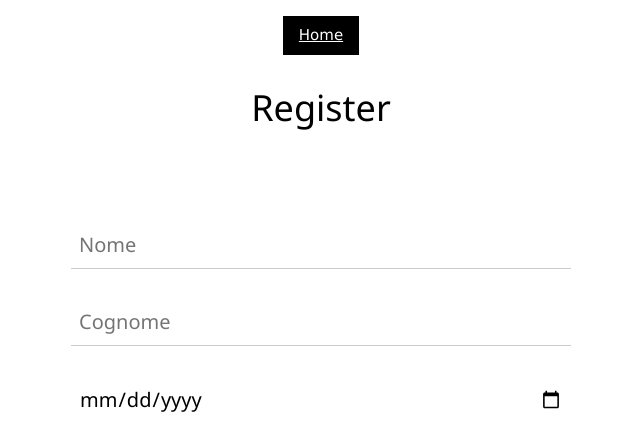
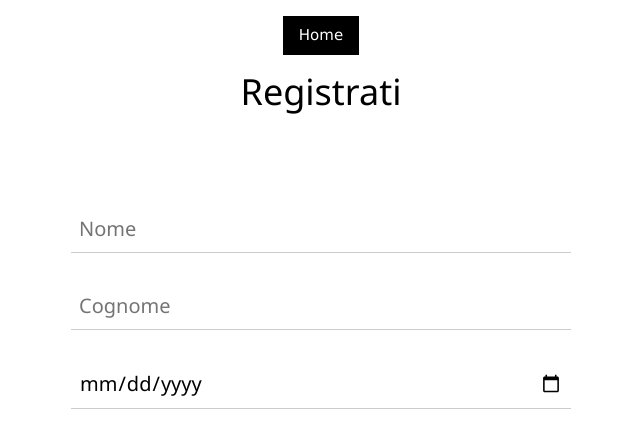
Before and after one commit to Gotti27/Progetto-DB, a Flask app: page /register in a window 1280 px wide. Shown: the top 424 px of the page, without its empty margins (319-959 px from the left). Run offline with Flask 2, Linux system fonts and the light colour scheme; parts of the project's set-up code (start-up, migrations or seed data) failed here and were passed over.

Commit message:
Fixato calendario user_page Aggiunto is_admin() a currentUser Fixata register Aggiunto bottone home a dashboard

```diff
--- a/appF/models.py
+++ b/appF/models.py
@@ -42,6 +42,9 @@ class Persona(UserMixin, Base):
     @property
     def get_email(self):
         return str(self.Email)
+
+    def is_admin(self):
+        return (db.session.query(Staff).filter(Staff.IDStaff == self.CF).filter(Staff.Ruolo == 'Gestore')).count() > 0
 
     def __repr__(self):
         return "<Persona: CF='%s', N='%s', C='%s', S='%s', DN='%s', Email='%s', PW='%s', Tel='%s', Act='%s'>" % (
--- a/appF/views.py
+++ b/appF/views.py
@@ -12,9 +12,7 @@ from appF.models import *
 
 @app.route('/')
 def home():
-    get_time_step()
-    is_admin = (db.session.query(Staff).filter(Staff.IDStaff == current_user.get_id()).filter(
-        Staff.Ruolo == 'Gestore')).count() > 0
+    is_admin = current_user.is_authenticated and current_user.is_admin()
     return render_template("home.html", admin=is_admin)
 
 
@@ -50,7 +48,7 @@ def logout():
 
 @app.route('/register', methods=['GET', 'POST'])
 def register():
-    if current_user.is_authenticated:
+    if current_user.is_authenticated and not current_user.is_admin():
         return redirect(url_for('profile_view', username=current_user.get_email))
     else:
         msg = ''
@@ -135,7 +133,6 @@ def calendar_view(anno, mese):
         corsi = get_corsi(mese, anno)
         for c in corsi: print(c)
     else:
-        print(user.Email)
         corsi = get_prenotazioni_persona(user, mese, anno)
         corsi += (get_corsi_seguiti(user))
     return render_template('calendar.html', corsi=corsi, anno=anno, mese=mese)
--- a/run.py
+++ b/run.py
@@ -32,7 +32,7 @@ engine_istruttore = create_engine(app.config['SQLALCHEMY_DATABASE_URI_ISTRUTTORE
 engine_gestore = create_engine(app.config['SQLALCHEMY_DATABASE_URI_GESTORE'], echo=True)
 """
 
-locale.setlocale(locale.LC_ALL, 'it_IT')
+#locale.setlocale(locale.LC_ALL, 'it_IT')
 
 from appF.views import *  # Non importato all'inizio per evitare dipendenze circolari
 from appF.models import *
--- a/templates/adminDashboard.html
+++ b/templates/adminDashboard.html
@@ -8,6 +8,9 @@
 </head>
 
 <body>
+<div class="w3-container" align="center">
+        <a class="w3-button w3-black w3-margin-top" href="{{url_for('home')}}">Home</a>
+</div><br>
 <div class="w3-border-bottom" style="height: 800px; display:block">
     <div id="calendarContainer"><img src="https://media3.giphy.com/media/3oEjI6SIIHBdRxXI40/giphy.gif?cid=790b7611571d973053c38bc13f748ca7461ef601b62dd84e&rid=giphy.gif&ct=g" style="display:block; margin:auto; width: 25%;">
     </div>
--- a/templates/home.html
+++ b/templates/home.html
@@ -32,8 +32,8 @@
                 <a href="{{url_for('profile_view', username=current_user.Email)}}" class="w3-bar-item w3-button">Profilo</a>
                 <a href="{{url_for('notifications')}}" class="w3-bar-item w3-button">Notifiche</a>
                 <a href="{{url_for('logout')}}" class="w3-bar-item w3-button">Logout</a>
-                {% if admin %}
-                <a href="{{url_for('dashboard_view')}}">clicca qui per vedere la dashboard dell'admin</a>
+                {% if current_user.is_admin %}
+                <a href="{{url_for('dashboard_view')}}" class="w3-bar-item w3-button">Dashboard</a>
                 {% endif %}
             </div>
             {% endif %}
--- a/templates/register.html
+++ b/templates/register.html
@@ -7,15 +7,18 @@
 </head>
 <body>
     <div class="w3-container" align="center">
-        <button class="w3-button w3-black w3-margin">
-            <a href="{{url_for('home')}}">Home</a>
-        </button>
+        <a class="w3-button w3-black w3-margin-top" href="{{url_for('home')}}">Home</a>
     </div>
 
     <div align="center" class="w3-container">
         <div align="center">
              <div>
-                <h1>Register</h1>
+                 {% if not current_user.is_authenticated %}
+                    <h1>Registrati</h1>
+                 {% else %}
+                    <h1>Registra un nuovo istruttore</h1>
+                 {% endif %}
+
              </div></br></br></br>
         <h4>
             <form action="{{ url_for('register') }}" method="post">
--- a/templates/user_page.html
+++ b/templates/user_page.html
@@ -12,7 +12,7 @@
         <a class="w3-button w3-black w3-margin-top" href="{{url_for('notifications')}}">Notifiche ({{ inbox_number }})</a>
     </div>
     <div align="center" class="w3-container">
-        <h2>Welcome back {{persona.Nome}} {{persona.Cognome}}!</h2>
+        <h2>Bentornato, {{persona.Nome}} {{persona.Cognome}}!</h2>
     </div>
 
     <div style="height: 800px">
```
